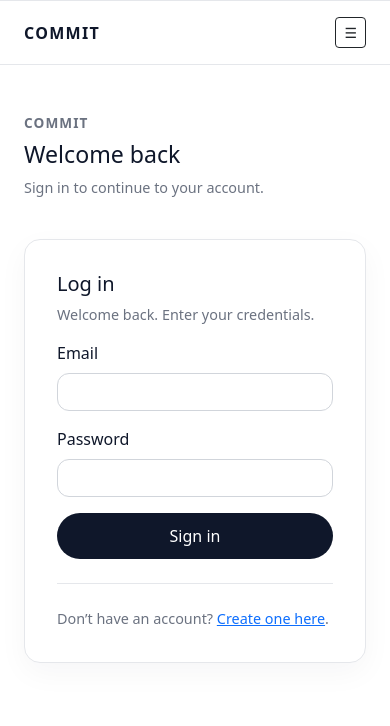
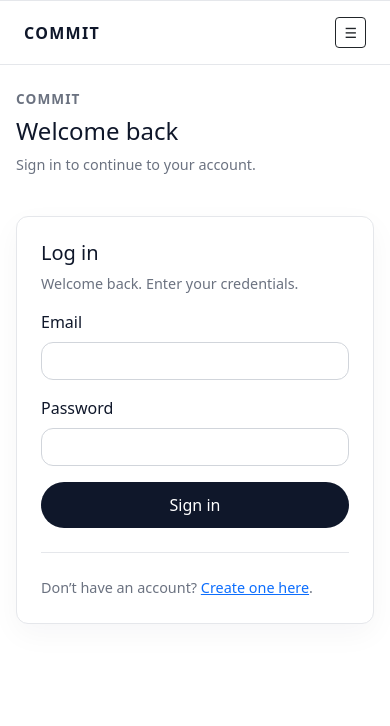
Before and after one commit to classicfoo/commit, a PHP site: page /index.php in a window 390 px wide. Shown: the top 726 px of the page. Run offline with PHP 8.4, Linux system fonts and the light colour scheme.

Commit message:
Improve auth layout responsiveness

```diff
--- a/auth_header.php
+++ b/auth_header.php
@@ -42,6 +42,7 @@ $currentUser = $currentUser ?? null;
         max-width: 920px;
         margin: 48px auto;
         padding: 0 24px 64px;
+        background: transparent;
       }
       .brand-mark {
         letter-spacing: 0.08em;
@@ -91,6 +92,26 @@ $currentUser = $currentUser ?? null;
         padding: 6px 14px;
         color: #334155;
       }
+      @media (max-width: 576px) {
+        .app-shell {
+          margin: 24px auto;
+          padding: 0 16px 48px;
+        }
+        .surface {
+          padding: 24px;
+          border-radius: 12px;
+        }
+        .app-nav .container-fluid {
+          padding-left: 16px;
+          padding-right: 16px;
+        }
+        .app-shell header .h3 {
+          font-size: 1.5rem;
+        }
+        .surface form .btn {
+          width: 100%;
+        }
+      }
     </style>
   </head>
   <body>
```
